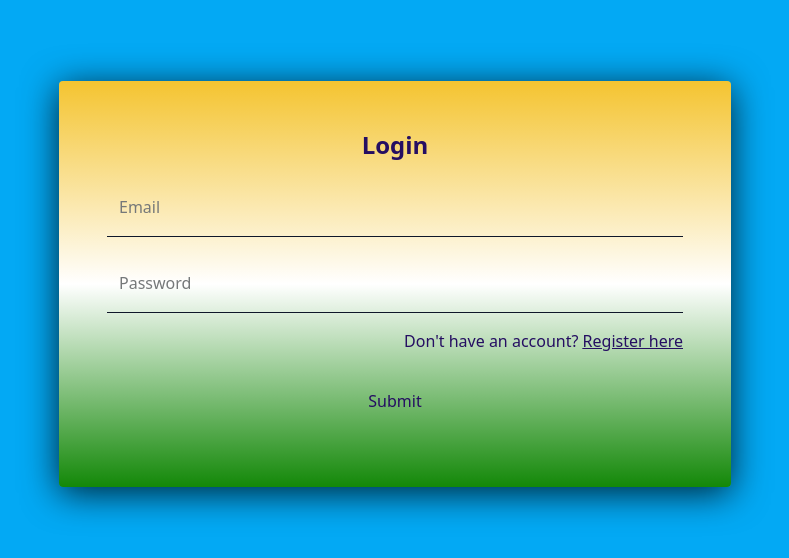
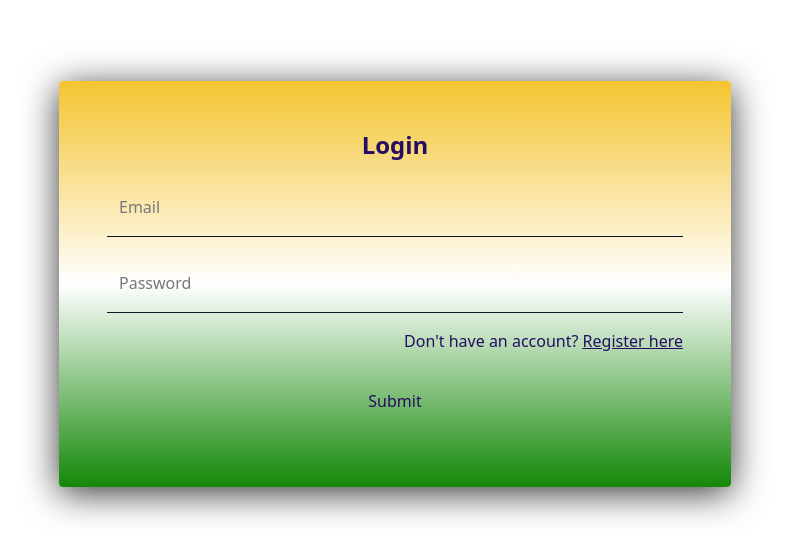
Before and after one commit to haadirakhangi/NYAYMITRA, a React (Vite) app in the folder client/: page /user-login in a window 1280 px wide. Shown: the part 116-674 px from the top of the page, without its empty margins (245-1034 px from the left). Built offline with nearby package versions, Linux system fonts and the light colour scheme.

Commit message:
removed bg shit

```diff
--- a/client/src/views/UserLogin.tsx
+++ b/client/src/views/UserLogin.tsx
@@ -35,7 +35,7 @@ const UserLogin: React.FC = () => {
   };
 
   return (
-    <div style={{ background: '#03a9f4', minHeight: '100vh', display: 'flex', alignItems: 'center', justifyContent: 'center' }}>
+    <div style={{ background: '#ffff', minHeight: '100vh', display: 'flex', alignItems: 'center', justifyContent: 'center' }}>
       <div className='w-full max-w-2xl p-12 bg-[#250E62] rounded shadow-2xl' style={{
         background: 'linear-gradient(to bottom, #f4c430, #fff, #138808)',
         color: '#250E62', // Text color
--- a/client/src/views/UserRegister.tsx
+++ b/client/src/views/UserRegister.tsx
@@ -201,7 +201,7 @@ const UserRegister: React.FC = () => {
   };
 
   return (
-    <div style={{ background: '#03a9f4', minHeight: '100vh', display: 'flex', alignItems: 'center', justifyContent: 'center' }}>
+    <div style={{ background: '#ffff', minHeight: '100vh', display: 'flex', alignItems: 'center', justifyContent: 'center' }}>
       <div className='w-full max-w-2xl p-12 bg-[#250E62] rounded shadow-2xl' style={{
         background: 'linear-gradient(to bottom, #f4c430, #fff, #138808)',
         color: '#250E62', // Text color
```
